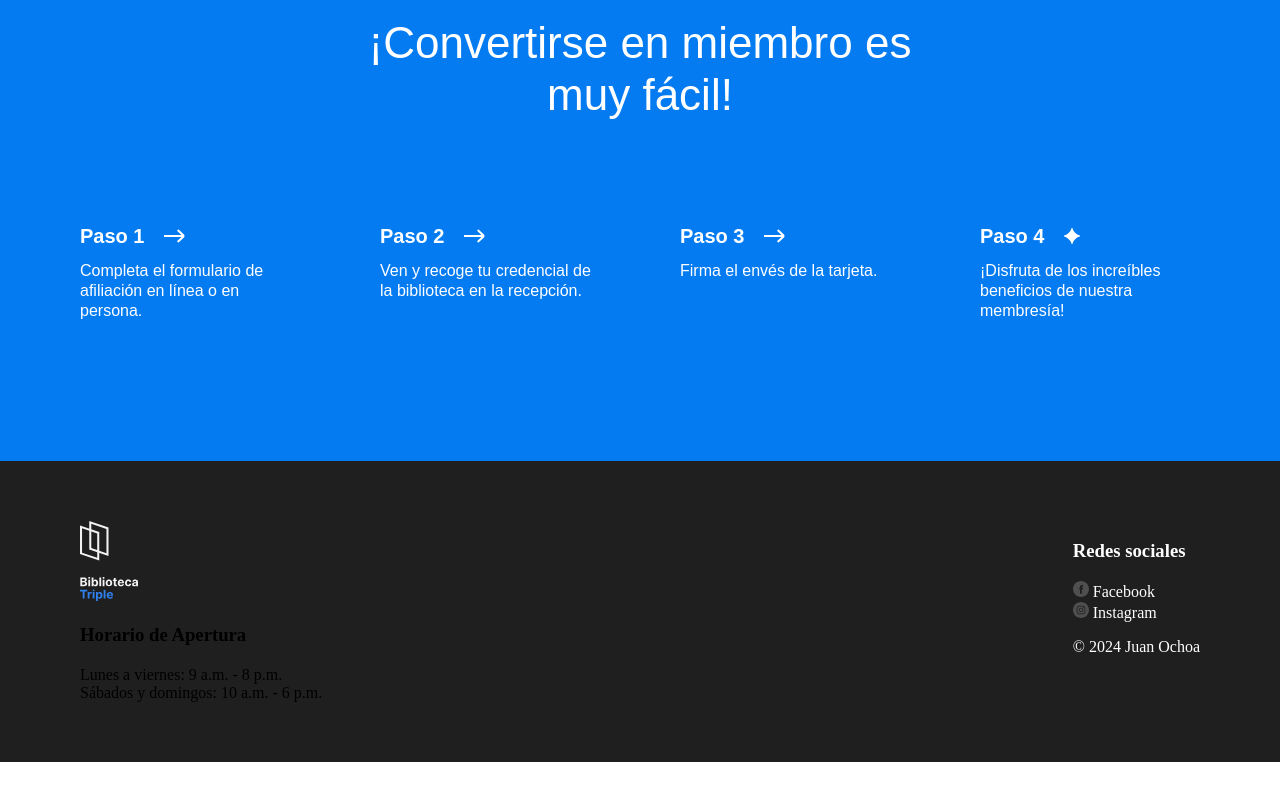
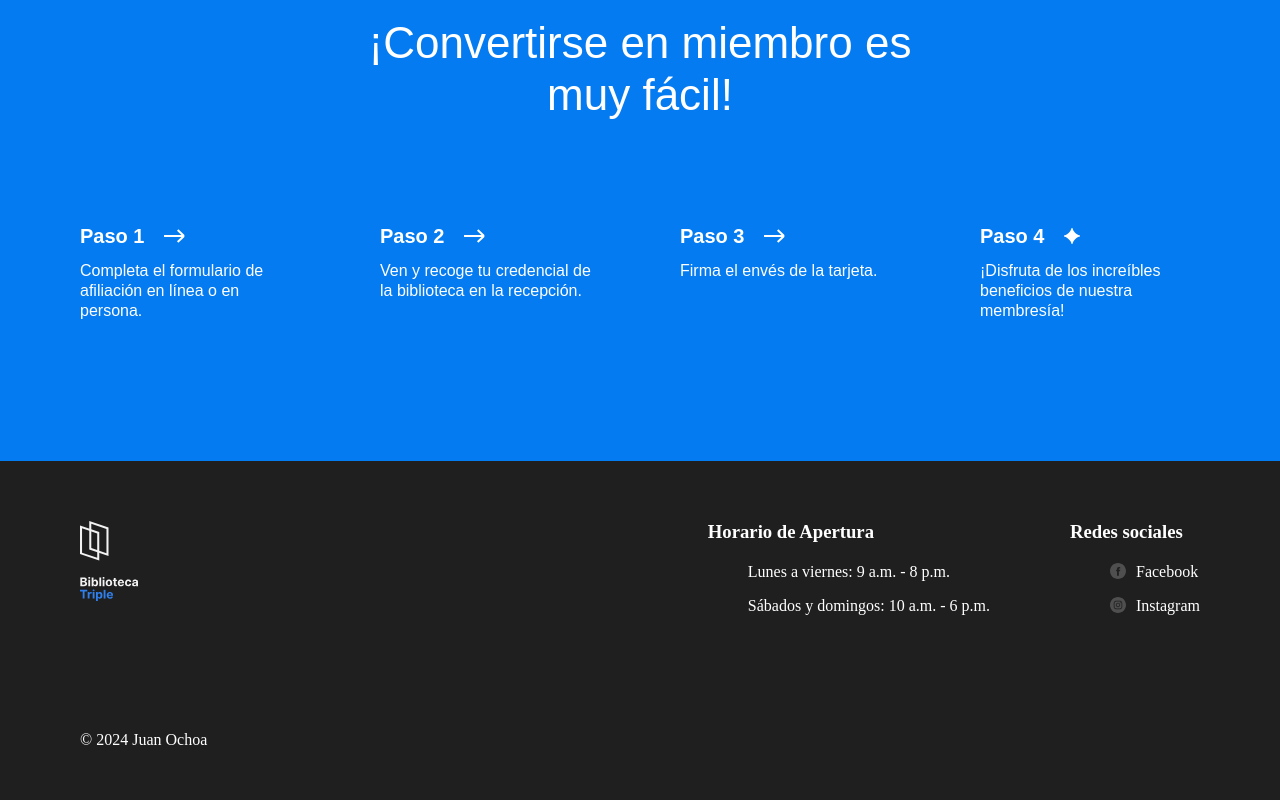
Before and after one commit to shougo8/web_project_library_es, a plain HTML site: page index.html in a window 1280 px wide. Shown: the part 3021-3821 px from the top of the page. Before the commit the page ends 3783 px from the top, so only its background shows below. Drawn offline with Linux system fonts and the light colour scheme.

Commit message:
nuevos ajustes

```diff
--- a/index.html
+++ b/index.html
@@ -281,9 +281,9 @@
   <footer class="footer">
     <div class="footer__columns">
       <div class="footer__column">
-        <img src="./images/logo_white.svg" alt="Logo" class="footer__logo />
+        <img src="./images/logo_white.svg" alt="Logo" class="footer__logo" />
       </div>
-      <div class="footer__column_content_hours">
+      <div class="footer__column footer__column_content_hours">
         <h3 class="footer__column-heading">Horario de Apertura</h3>
         <ul class="footer__list">
           <li class="footer__list-item">Lunes a viernes: 9 a.m. - 8 p.m.</li>
@@ -292,11 +292,11 @@
           </li>
         </ul>
       </div>
-      <div class="footer__column_content_social">
+      <div class="footer__column footer__column_content_social">
         <h3 class="footer__column-heading">Redes sociales</h3>
         <ul class="footer__list">
           <li class="footer__list-item">
-            <a class="footer__column-link href=#">
+            <a class="footer__column-link" href="#">
               <img
                 src="./images/facebook_white.svg"
                 alt="Facebook icon"
@@ -306,7 +306,7 @@
             </a>
           </li>
           <li class="footer__list-item">
-            <a class="footer__column-link href=#">
+            <a class="footer__column-link" href="#">
               <img
                 src="./images/instagram_white.svg"
                 alt="Instagran icon"
@@ -316,8 +316,8 @@
             </a>
           </li>
         </ul>
-        <p class="footer__copyright">© 2024 Juan Ochoa</p>
       </div>
     </div>
+    <p class="footer__copyright">© 2024 Juan Ochoa</p>
   </footer>
 </html>
--- a/styles/style.css
+++ b/styles/style.css
@@ -338,58 +338,54 @@
 
 .footer {
   box-sizing: border-box;
+  background-color: #1f1f1f;
+  padding: 60px 80px;
 }
 
 .footer__columns {
-  background-color: #1f1f1f;
   display: flex;
   justify-content: space-between;
-  position: relative;
   box-sizing: border-box;
-  padding: 60px 80px;
 }
 
 .footer__column_content_hours {
   color: white;
-  line-height: 20px;
-  position: relative;
-  top: 0;
-  right: 80px;
-  bottom: 100px;
-  left: auto;
+  margin-top: 0;
+  margin-left: auto;
 }
 
 .footer__column_content_social {
   color: white;
-  position: relative;
-  top: 0;
-  right: 0;
-  bottom: 100px;
+  margin-top: 0;
+  margin-left: 80px;
 }
 
 .footer__logo {
-  position: relative;
   height: 80px;
   width: 58px;
 }
 
 .footer__column-heading {
-  bottom: 20px;
+  margin-top: 0;
+  margin-bottom: 20px;
 }
 
 .footer__list {
   list-style-type: none;
-  padding: 0;
-  margin: 0;
-  margin-top: 20px;
+  display: flex;
+  flex-direction: column;
+  gap: 16px;
 }
 
 .footer__list-item {
+  margin-bottom: 0;
 }
 
 .footer__column-link {
   color: white;
   text-decoration: none;
+  display: flex;
+  gap: 10px;
 }
 
 .footer__social-icon {
@@ -398,10 +394,7 @@
 }
 
 .footer__copyright {
-  position: relative;
   text-align: start;
   color: white;
-  top: 0;
-  bottom: 100;
-  left: 0;
+  margin-top: 100px;
 }
```
